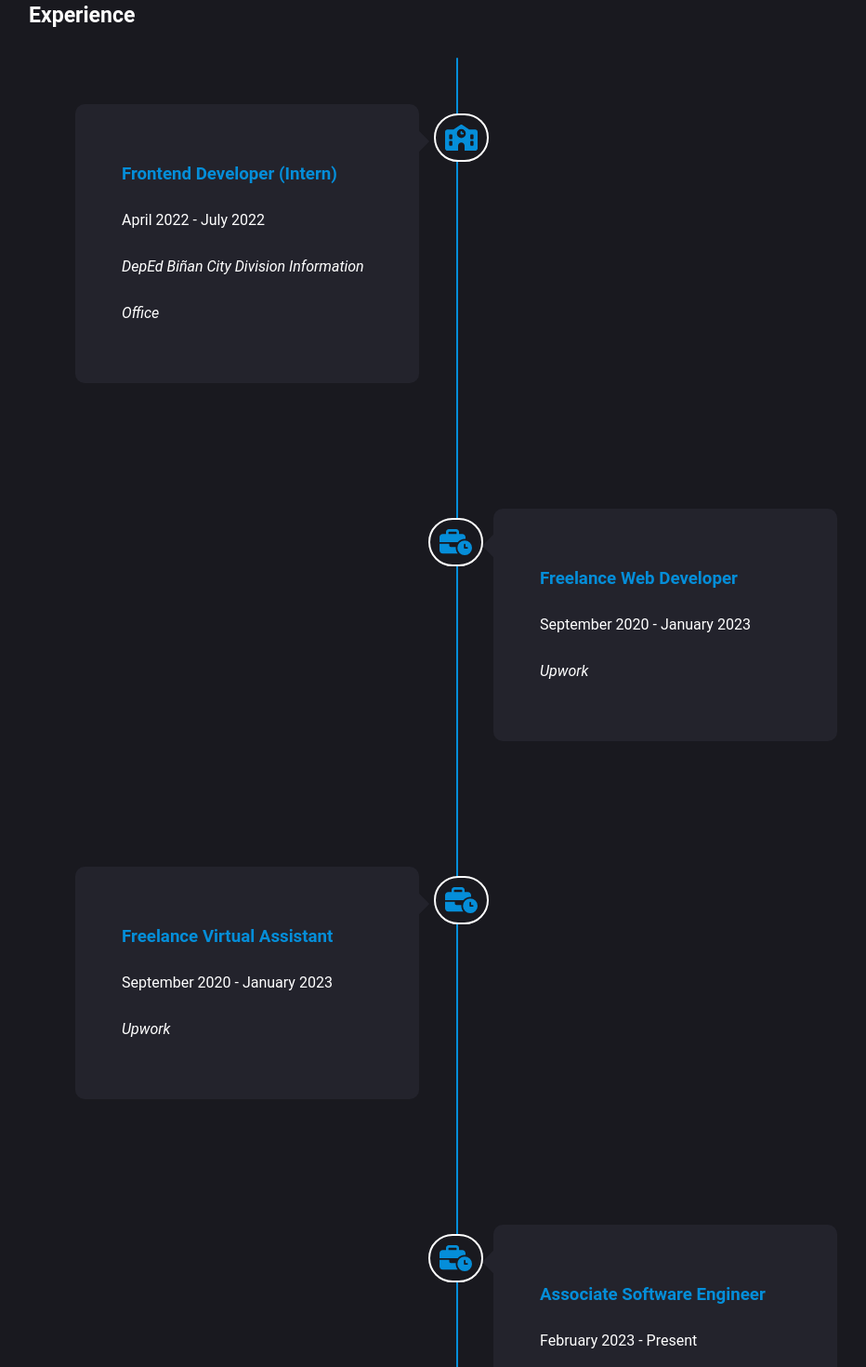
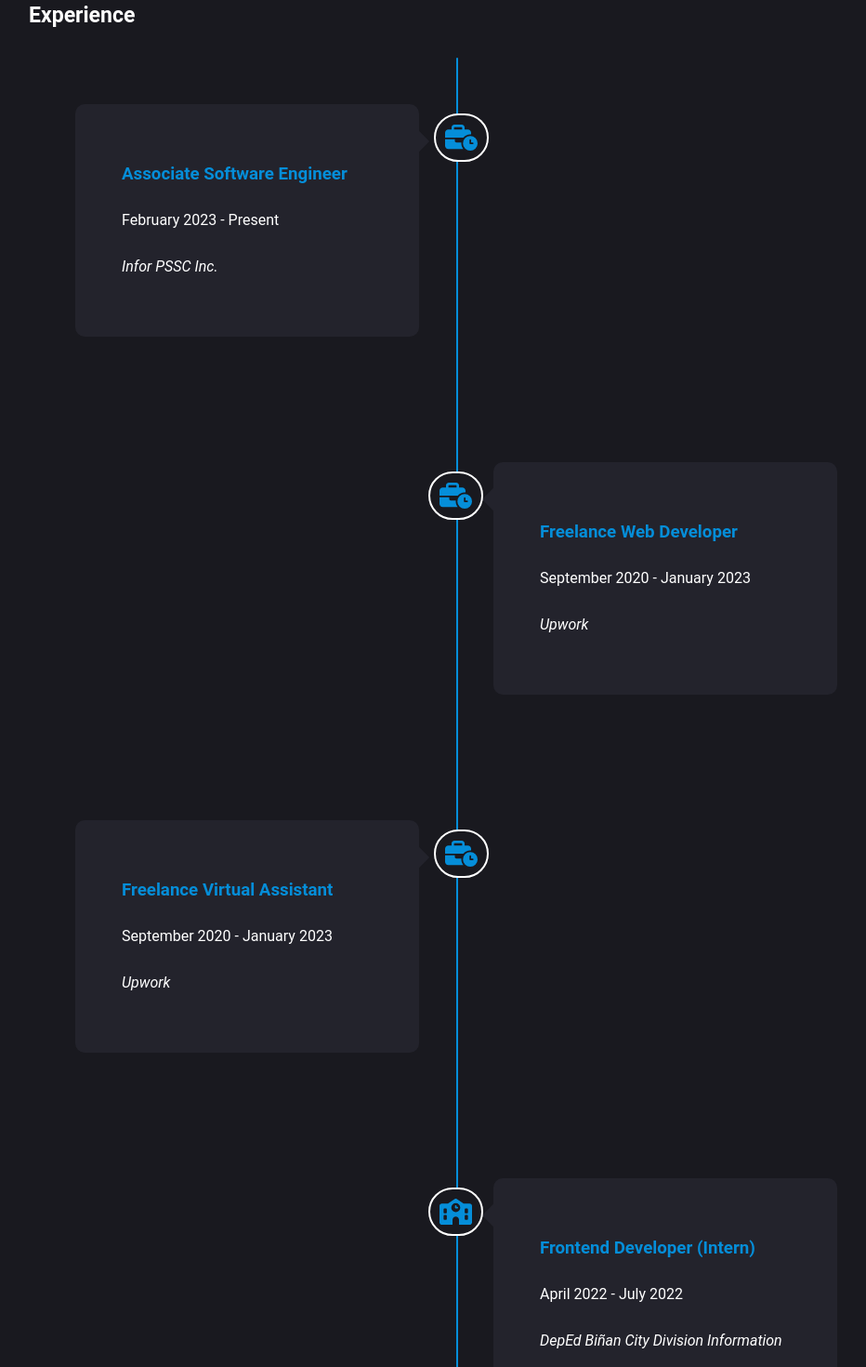
Before and after one commit to vmangahis/VM-Dev, a React (Vite) app: page / in a window 1280 px wide. Shown: the part 1500-2970 px from the top of the page at 93% size, without its empty margins (149-1081 px from the left). Built offline with nearby package versions, Linux system fonts and the light colour scheme.

Commit message:
ordering changes in experience

```diff
--- a/src/components/Experience.jsx
+++ b/src/components/Experience.jsx
@@ -18,10 +18,10 @@ const Experience = () => {
             </div>
 
 
-          <TimelineCard expIcon={<FontAwesomeIcon icon={faSchool} className="expIcon" inverse />}rowType="odd" title="Frontend Developer (Intern)" company="DepEd Biñan City Division Information Office"  respons={['Recreated UI of RMS and main site with the use of frontend language', 'Worked with co-intern designer']} st_date="April 2022" ed_date="July 2022" />
+          <TimelineCard expIcon={<FontAwesomeIcon icon={faBusinessTime} className="expIcon" inverse />} rowType="odd" title="Associate Software Engineer" respons={['']} company="Infor PSSC Inc."  st_date="February 2023" ed_date="Present" />
           <TimelineCard expIcon={<FontAwesomeIcon icon={faBusinessTime} className="expIcon" inverse />} rowType="even" title="Freelance Web Developer" respons={['']} company="Upwork"  st_date="September 2020" ed_date="January 2023" />
           <TimelineCard expIcon={<FontAwesomeIcon icon={faBusinessTime} className="expIcon" inverse />} rowType="odd" title="Freelance Virtual Assistant" respons={['Basic Data Entry tasks', 'Loom video recordings','Daily cryptocurrency transaction tracking','Earned Top Rated badge']} company="Upwork"  st_date="September 2020" ed_date="January 2023" />
-          <TimelineCard expIcon={<FontAwesomeIcon icon={faBusinessTime} className="expIcon" inverse />} rowType="even" title="Associate Software Engineer" respons={['']} company="Infor PSSC Inc."  st_date="February 2023" ed_date="Present" />
+          <TimelineCard expIcon={<FontAwesomeIcon icon={faSchool} className="expIcon" inverse />}rowType="even" title="Frontend Developer (Intern)" company="DepEd Biñan City Division Information Office"  respons={['Recreated UI of RMS and main site with the use of frontend language', 'Worked with co-intern designer']} st_date="April 2022" ed_date="July 2022" />
 
 
       </div>
```
